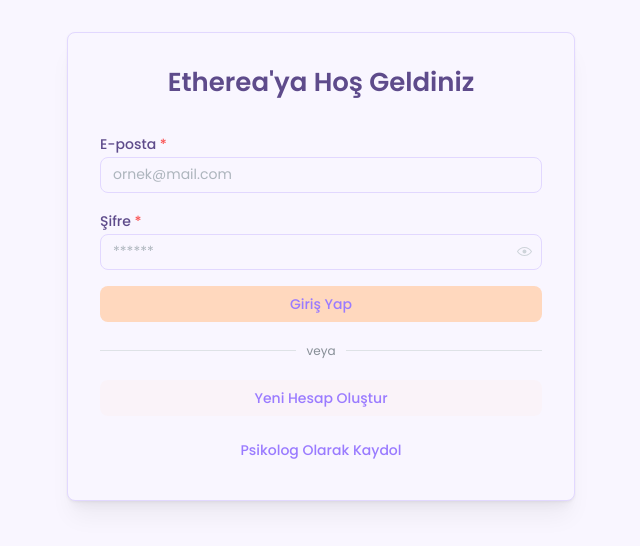
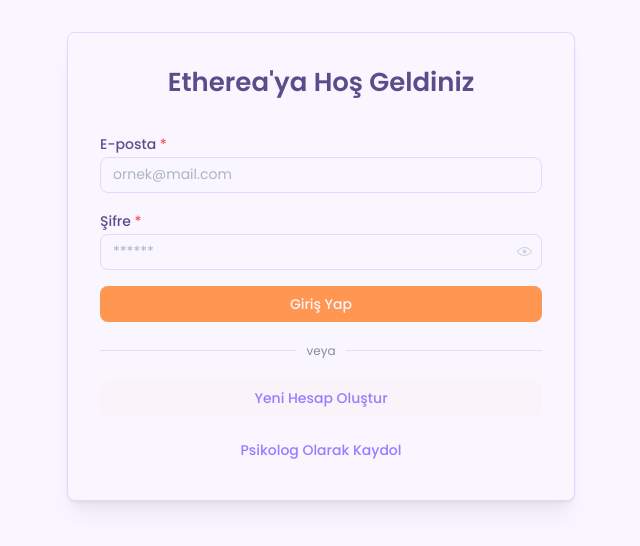
Before and after one commit to sefedemircan/etherea-ai, a React (Vite) app in the folder etherea/: page /auth/signin in a window 1280 px wide. Shown: the top 546 px of the page, without its empty margins (319-959 px from the left). Built offline with nearby package versions, Linux system fonts and the light colour scheme; no server answers.

Commit message:
Update SignIn button

```diff
--- a/etherea/src/pages/auth/SignIn.jsx
+++ b/etherea/src/pages/auth/SignIn.jsx
@@ -104,7 +104,7 @@
               placeholder="******"
             />
 
-            <Button type="submit" loading={loading}>
+            <Button color="warmth.6" c="white" type="submit" loading={loading}>
               Giriş Yap
             </Button>
           </Stack>
```
